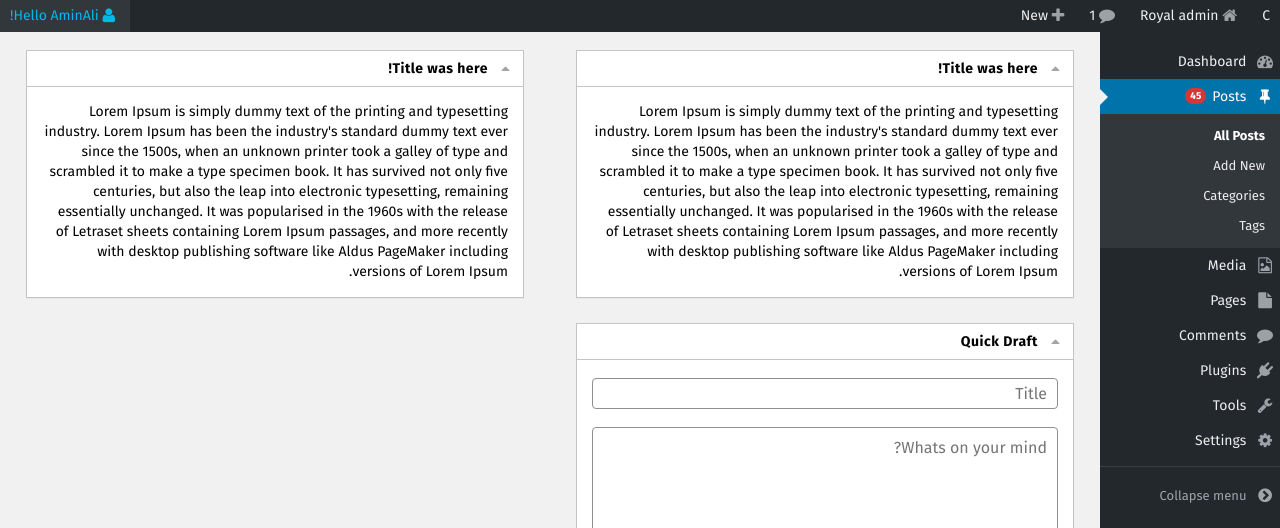
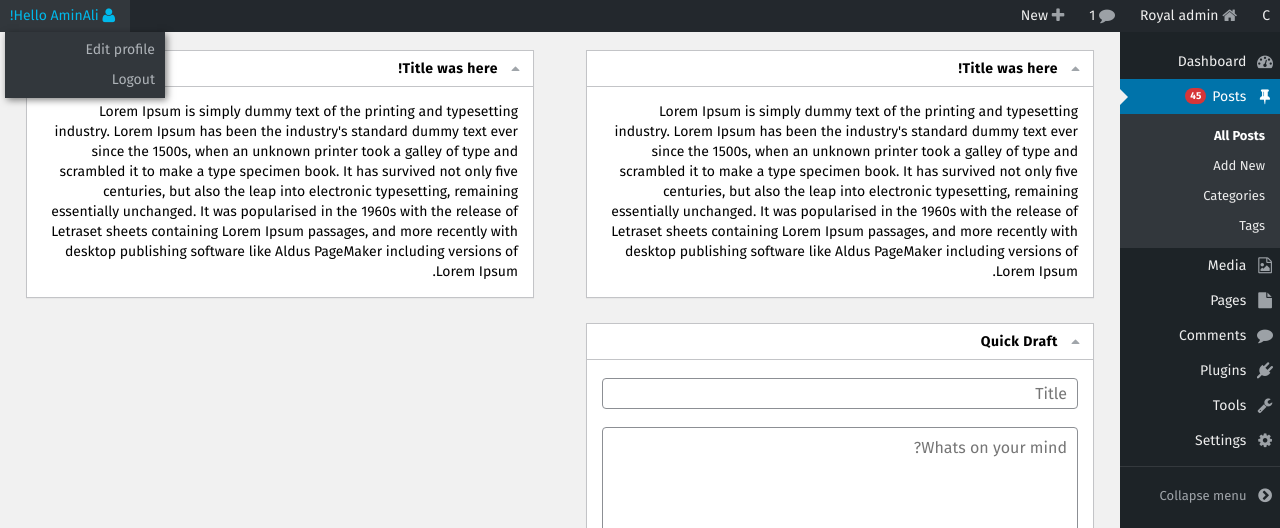
Before and after one commit to AminAliH47/wp-admin-html-template, a plain HTML site: page index.html in a window 1280 px wide. Shown: the top 528 px of the page. Drawn offline with Linux system fonts and the light colour scheme.

Commit message:
Project updated

```diff
--- a/assets/styles/main.css
+++ b/assets/styles/main.css
@@ -101,7 +101,8 @@
 }
 
 body {
-    line-height: 1;
+    /* line-height: 1; */
+    overflow-x: hidden;
 }
 
 ol,
@@ -663,8 +664,8 @@
 .cosidebar {
     height: calc(100% - 32px);
     height: -webkit-calc(100% - 32px);
-    width: 180px;
-    background: #23282d;
+    width: 160px;
+    background: #1D2327;
     box-sizing: border-box;
     padding-top: 12px;
     float: left;
@@ -1131,31 +1132,31 @@
 
 /* width */
 
- ::-webkit-scrollbar {
+ /* ::-webkit-scrollbar {
     width: 10px;
-}
+} */
 
 
 /* Track */
 
- ::-webkit-scrollbar-track {
+ /* ::-webkit-scrollbar-track {
     background: #f1f1f1;
-}
+} */
 
 
 /* Handle */
 
- ::-webkit-scrollbar-thumb {
+ /* ::-webkit-scrollbar-thumb {
     background: #888;
     border-radius: 5px;
-}
+} */
 
 
 /* Handle on hover */
 
- ::-webkit-scrollbar-thumb:hover {
+ /* ::-webkit-scrollbar-thumb:hover {
     background: #555;
-}
+} */
 
 .move-trash {
     color: #b32d2e;
```
